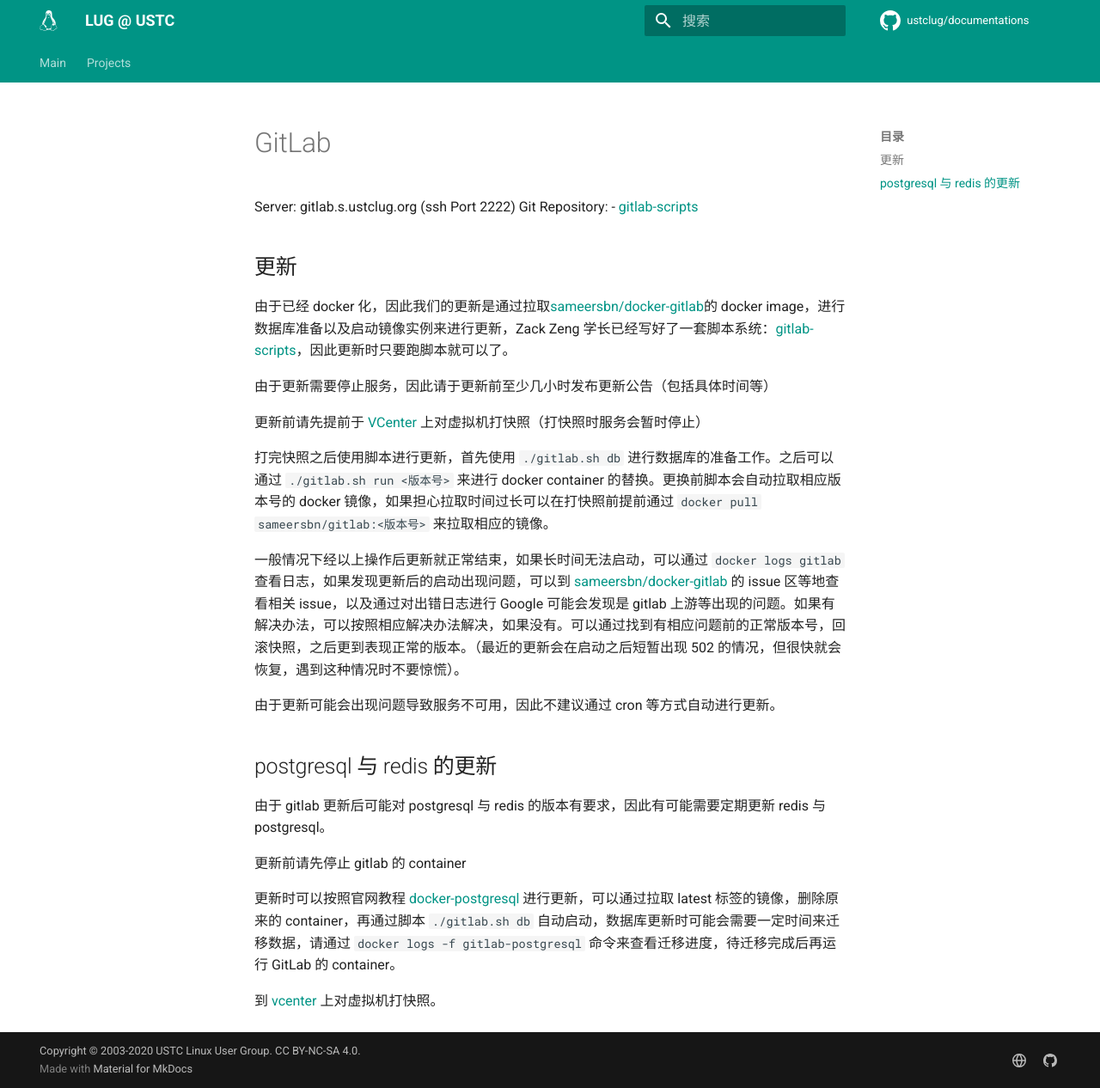
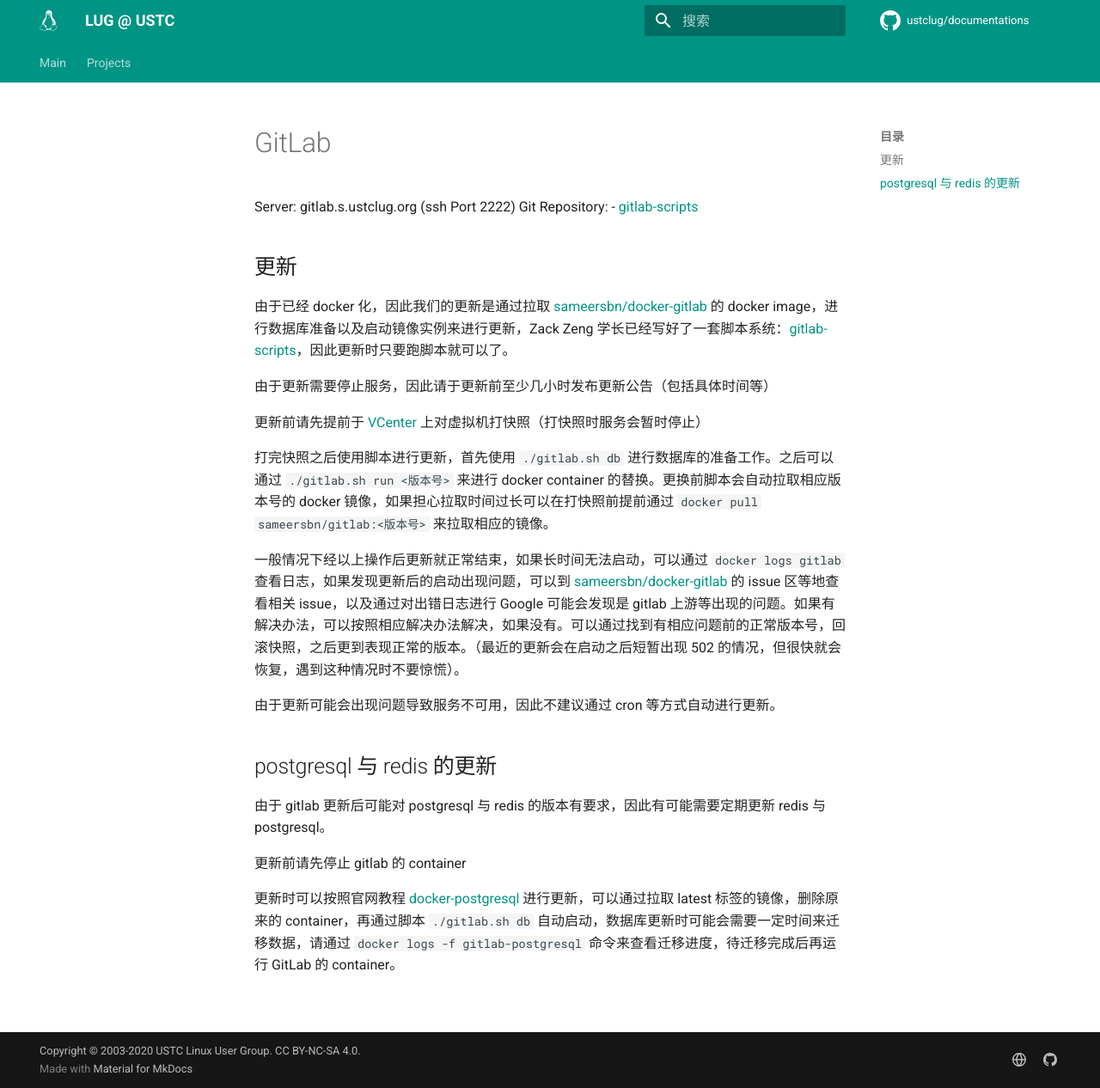
Before and after one commit to ustclug/documentations, an MkDocs documentation site: the page built from docs/services/gitlab.md, in a window 1280 px wide and 1266 px high. Shown: the whole window at 86% size. Built offline with MkDocs 1.6.1 and Material for MkDocs 9.7.7, drawn with Linux system fonts in a browser that asks for light colours; comment, search, counter and statistics services are not loaded.

Commit message:
Did some modifications

```diff
--- a/docs/services/gitlab.md
+++ b/docs/services/gitlab.md
@@ -4,7 +4,7 @@
 - [gitlab-scripts](https://git.lug.ustc.edu.cn/ustclug/gitlab-scripts)
 
 ## 更新
-由于已经 docker 化，因此我们的更新是通过拉取[sameersbn/docker-gitlab](https://github.com/sameersbn/docker-gitlab/)的 docker image，进行数据库准备以及启动镜像实例来进行更新，Zack Zeng 学长已经写好了一套脚本系统：[gitlab-scripts](https://git.lug.ustc.edu.cn/ustclug/gitlab-scripts)，因此更新时只要跑脚本就可以了。
+由于已经 docker 化，因此我们的更新是通过拉取 [sameersbn/docker-gitlab](https://github.com/sameersbn/docker-gitlab/) 的 docker image，进行数据库准备以及启动镜像实例来进行更新，Zack Zeng 学长已经写好了一套脚本系统：[gitlab-scripts](https://git.lug.ustc.edu.cn/ustclug/gitlab-scripts)，因此更新时只要跑脚本就可以了。
 
 由于更新需要停止服务，因此请于更新前至少几小时发布更新公告（包括具体时间等）
 
@@ -22,5 +22,3 @@
 更新前请先停止 gitlab 的 container
 
 更新时可以按照官网教程 [docker-postgresql](https://github.com/sameersbn/docker-postgresql/blob/master/README.md) 进行更新，可以通过拉取 latest 标签的镜像，删除原来的 container，再通过脚本 `./gitlab.sh db` 自动启动，数据库更新时可能会需要一定时间来迁移数据，请通过 `docker logs -f gitlab-postgresql` 命令来查看迁移进度，待迁移完成后再运行 GitLab 的 container。
-
-到 [vcenter](vcenter2.vm.ustclug.org/) 上对虚拟机打快照。
```
